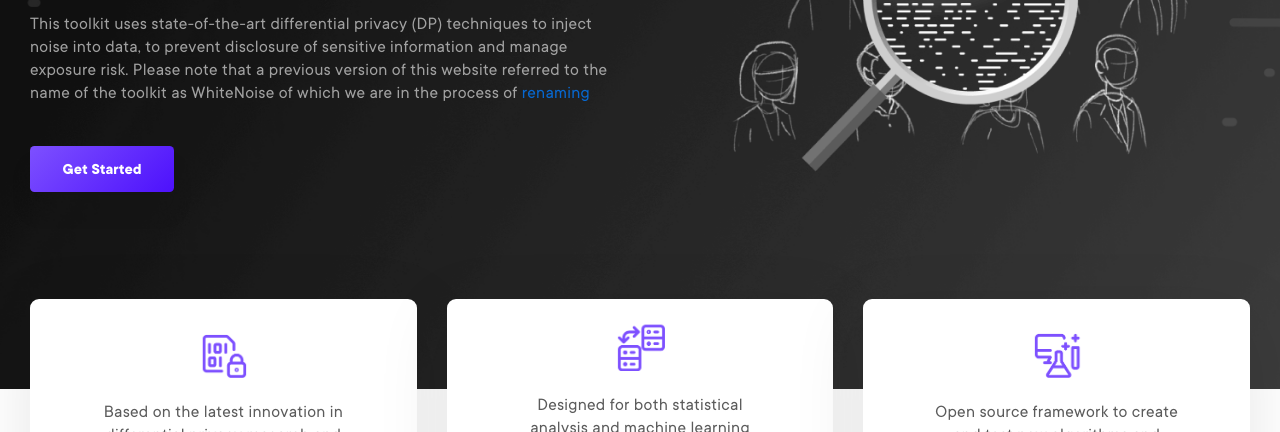
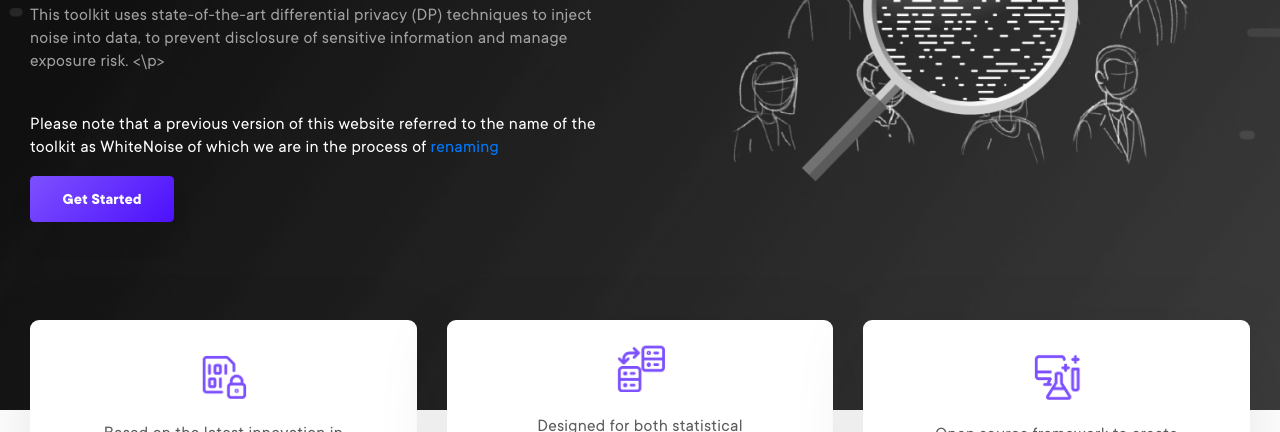
Before and after one commit to opendifferentialprivacy/opendifferentialprivacy.github.io, a plain HTML site: page index.html in a window 1280 px wide. Shown: the part 368-800 px from the top of the page. Drawn offline with nearby package versions, Linux system fonts and the light colour scheme.

Commit message:
Split into two p

```diff
--- a/index.html
+++ b/index.html
@@ -109,6 +109,7 @@
 							This toolkit uses state-of-the-art differential privacy (DP) techniques
 							to inject noise into data, to prevent disclosure of sensitive information
 							and manage exposure risk.
+<\p><p>
 
 Please note that a previous version of this website referred to the name of the toolkit as WhiteNoise of which we are in the process of <a href="https://projects.iq.harvard.edu/opendp/blog/building-inclusive-community">renaming
 						</p>
```
